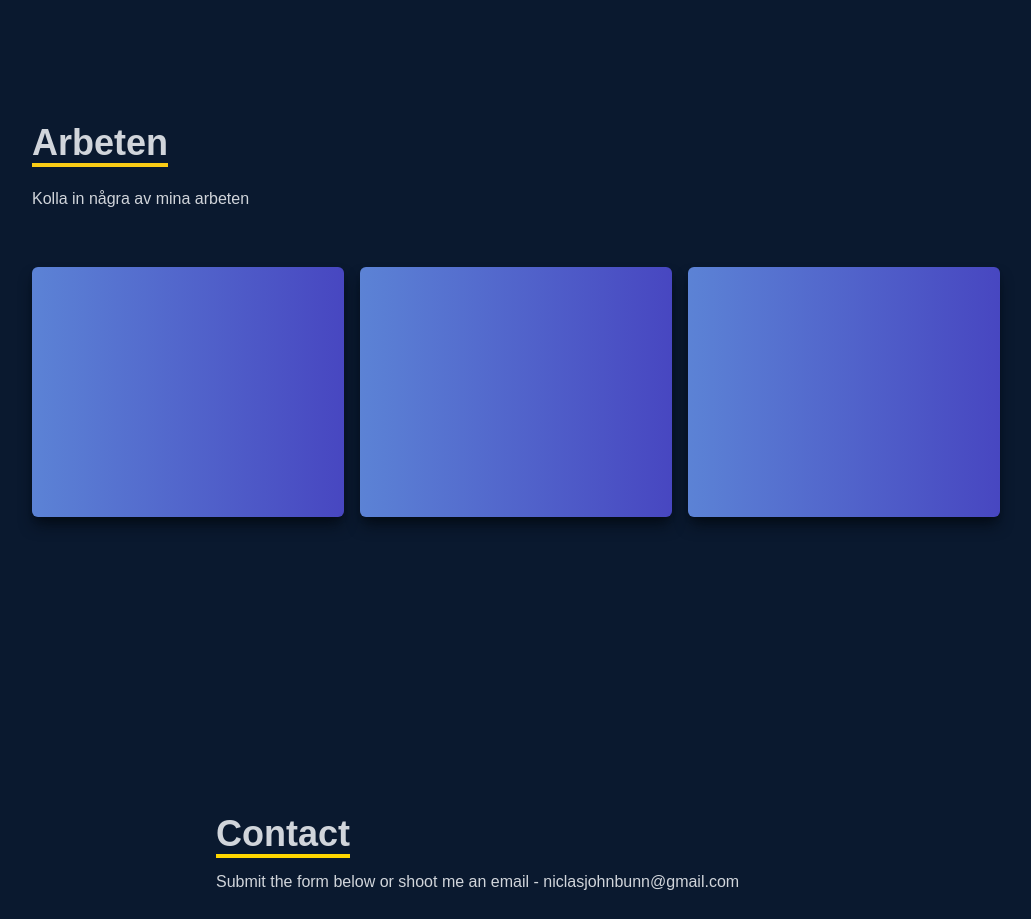
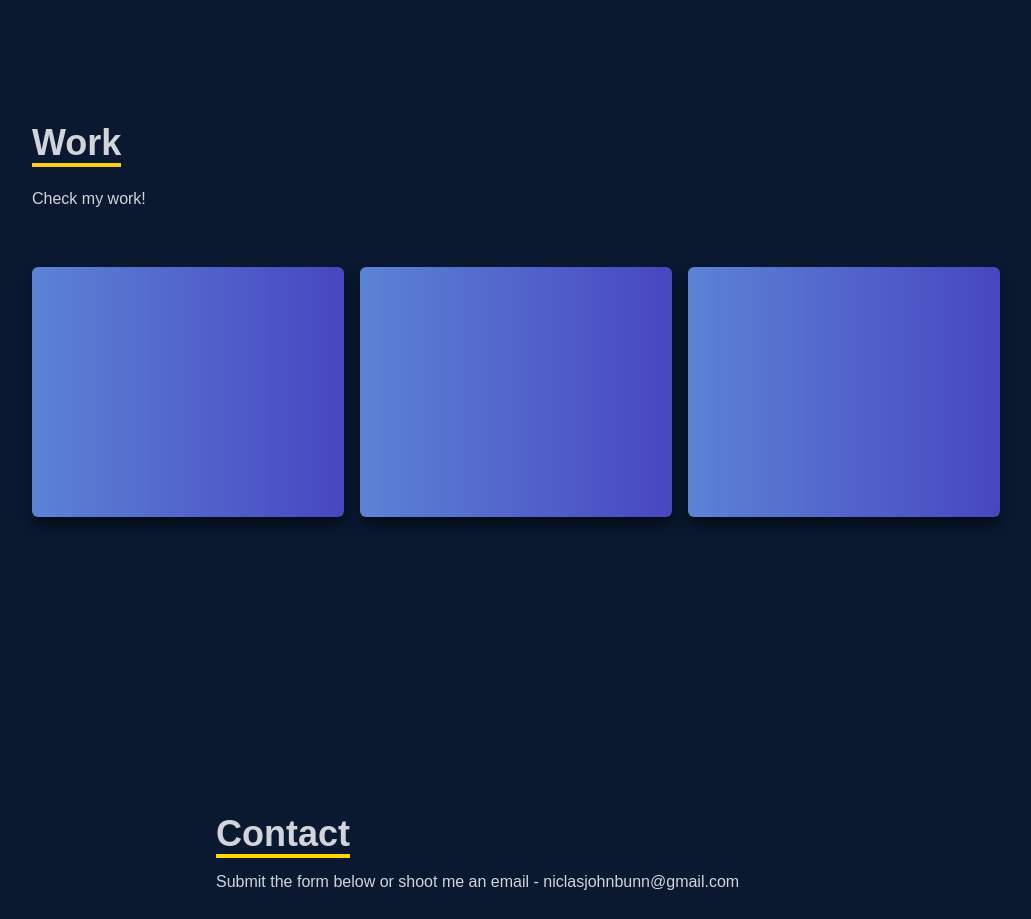
Before and after one commit to bunn1/portfolioReactApp, a React (Create React App) app: page / in a window 1280 px wide. Shown: the part 2480-3399 px from the top of the page, without its empty margins (124-1155 px from the left). Built offline with nearby package versions, Linux system fonts and the light colour scheme.

Commit message:
id-work text insert

```diff
--- a/src/components/Work.jsx
+++ b/src/components/Work.jsx
@@ -1,4 +1,6 @@
 import React from 'react';
+
+import toDo from '../assets/toDo.jpg';
 
 // import WorkImg from '../assets/workImg.jpeg';
 // import realEstate from '../assets/realestate.jpg';
@@ -6,6 +8,7 @@ import React from 'react';
 function Work() {
   return (
     <div
+      id="work"
       name="work"
       className="w-full md:h-screen text-gray-300  bg-[#0a192f]
     "
@@ -13,9 +16,9 @@ function Work() {
       <div className="max-w-[1000px] mx-auto p-4 flex flex-col justify-center w-full h-full ">
         <div className="pb-8">
           <p className="text-4xl font-bold inline border-b-4 text-gray-300 border-yellow-400">
-            Arbeten
+            Work
           </p>
-          <p className="py-6">Kolla in några av mina arbeten</p>
+          <p className="py-6">Check my work!</p>
         </div>
 
         {/* Container */}
@@ -23,7 +26,7 @@ function Work() {
         <div className="grid sm:grid-cols-2 md:grid-cols-3 gap-4">
           {/* Grid Item */}
           <div
-            //   style={{ backgroundImage: `url(${WorkImg})` }}
+            style={{ backgroundImage: `url(${toDo})` }}
             className="shadow-lg shadow-[#040c16] group container rounded-md flex justify-center items-center mx-auto content-div"
           >
             {/* Hover Effects */}
@@ -46,7 +49,7 @@ function Work() {
             </div>
           </div>
           <div
-            //   style={{ backgroundImage: `url(${WorkImg})` }}
+            // style={{ backgroundImage: `url(${WorkImg})` }}
             className="shadow-lg shadow-[#040c16] group container rounded-md flex justify-center items-center mx-auto content-div"
           >
             {/* Hover Effects */}
@@ -70,7 +73,7 @@ function Work() {
           </div>
           {/* Grid Item */}
           <div
-            //   style={{ backgroundImage: `url(${WorkImg})` }}
+            style={{ backgroundImage: `url(${toDo})` }}
             className="shadow-lg shadow-[#040c16] group container rounded-md flex justify-center items-center mx-auto content-div"
           >
             {/* Hover Effects */}
```
